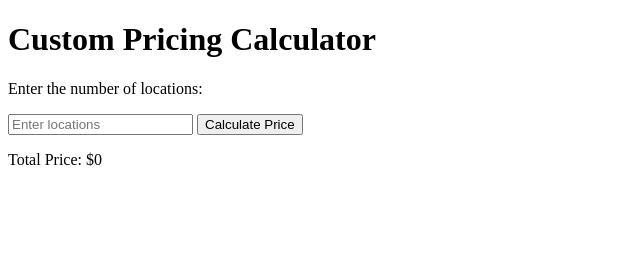
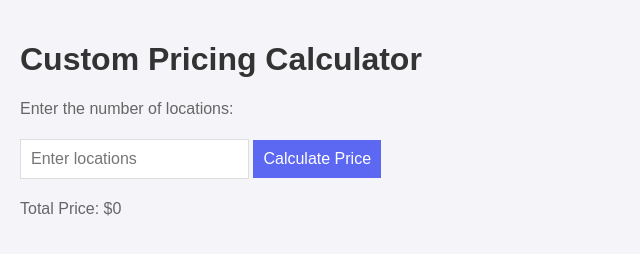
Before and after one commit to ukrainiangen/psychic-giggle, a plain HTML site: page index.html in a window 1280 px wide. Shown: the whole page, without its empty margins (0-640 px from the left). Drawn offline with Linux system fonts and the light colour scheme.

Commit message:
index.html

```diff
--- a/index.html
+++ b/index.html
@@ -6,6 +6,36 @@
 <meta name="viewport" content="width=device-width, initial-scale=1.0">
 <title>Custom Pricing Calculator</title>
 </head>
+    <style>
+    body {
+        font-family: Arial, sans-serif; /* Sets a nice, readable font */
+        background-color: #f4f4f9; /* Light grey background for easier viewing */
+        padding: 20px; /* Adds some space inside the body element */
+        margin: 0; /* Removes the default margin */
+    }
+    h1 {
+        color: #333; /* Dark grey text for the heading */
+    }
+    p {
+        color: #666; /* Lighter grey for paragraph text */
+    }
+    input, button {
+        font-size: 16px; /* Larger font size for better readability */
+        padding: 10px; /* Padding inside the input fields and button */
+        margin: 5px 0; /* Space above and below inputs and button */
+        border: 1px solid #ddd; /* Subtle border for inputs */
+    }
+    button {
+        background-color: #5c67f2; /* Blue background for the button */
+        color: white; /* White text on the button */
+        border: none; /* No border for a cleaner look */
+        cursor: pointer; /* Pointer cursor on hover */
+        transition: background-color 0.3s; /* Smooth transition for button on hover */
+    }
+    button:hover {
+        background-color: #4a54e1; /* Darker blue when hovering over the button */
+    }
+</style>
 <body>
     <h1>Custom Pricing Calculator</h1>
     <p>Enter the number of locations:</p>
```
